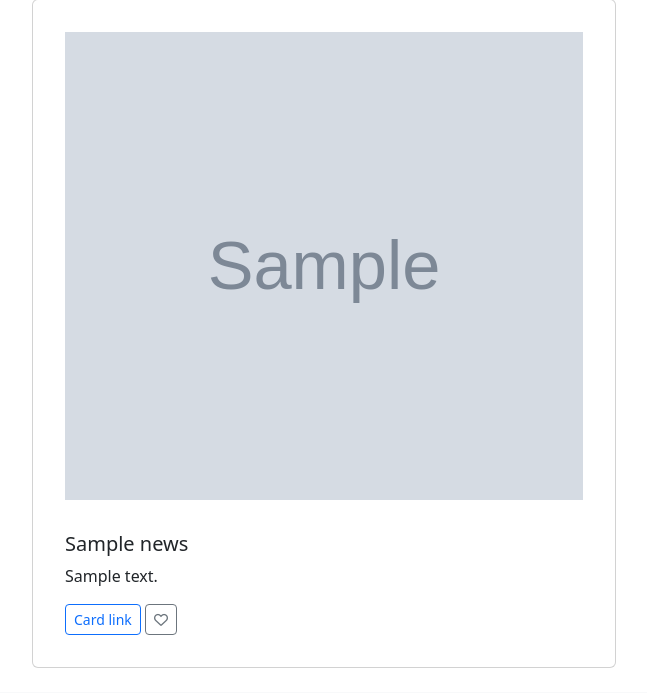
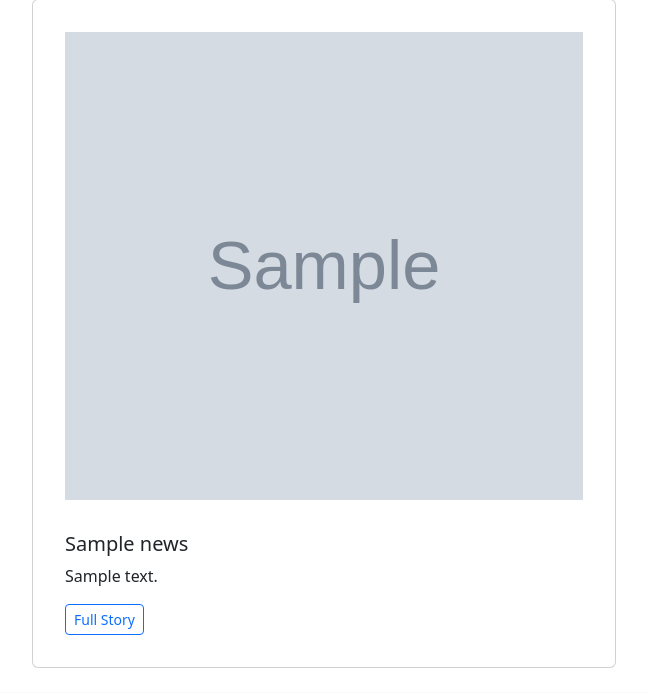
Before and after one commit to waqar-habib/flask, a Flask app: template auth_app/templates/news.html in a window 1280 px wide. Shown: the part 271-964 px from the top of the page, without its empty margins (32-679 px from the left). Run offline with Flask 2, Linux system fonts and the light colour scheme; the template is opened without the code that fills it: most values are stand-ins (such as "Sample title", 1, 10 or a date in 2020); grey boxes marked "Sample" are stand-in pictures; some libraries are stand-ins or nearby versions.

Commit message:
working code: added url button

```diff
--- a/auth_app/templates/news.html
+++ b/auth_app/templates/news.html
@@ -15,7 +15,7 @@
     </div>
   </div>
   <div class="row">
-    {% for news, desc, img in context %}
+    {% for news, desc, img, url in context %}
 
     <div class="col-lg-5 mb-4 ml-4" style="margin-left:4rem;">
 
@@ -28,10 +28,7 @@
             {{desc}}
           </p>
 
-          <a href="#" class="btn btn-outline-primary btn-sm"> Card link </a>
-          <a href="#" class="btn btn-outline-secondary btn-sm">
-            <i class="far fa-heart"></i
-          ></a>
+          <a href="{{url}}" class="btn btn-outline-primary btn-sm"> Full Story </a>
         </div>
       </div>
     </div>
--- a/auth_app/views.py
+++ b/auth_app/views.py
@@ -27,6 +27,7 @@ def news():
     desc = []
     news = []
     img = []
+    url = []
 
     for i in range(len(articles)):
         myarticles = articles[i]
@@ -34,9 +35,10 @@ def news():
         news.append(myarticles['title'])
         desc.append(myarticles['description'])
         img.append(myarticles['urlToImage'])
+        url.append(myarticles['url'])
 
 
-    mylist = zip(news, desc, img)
+    mylist = zip(news, desc, img, url)
     # reference in home if current user is authenticated
     return render_template ("news.html", user=current_user, context= mylist)
 
```
